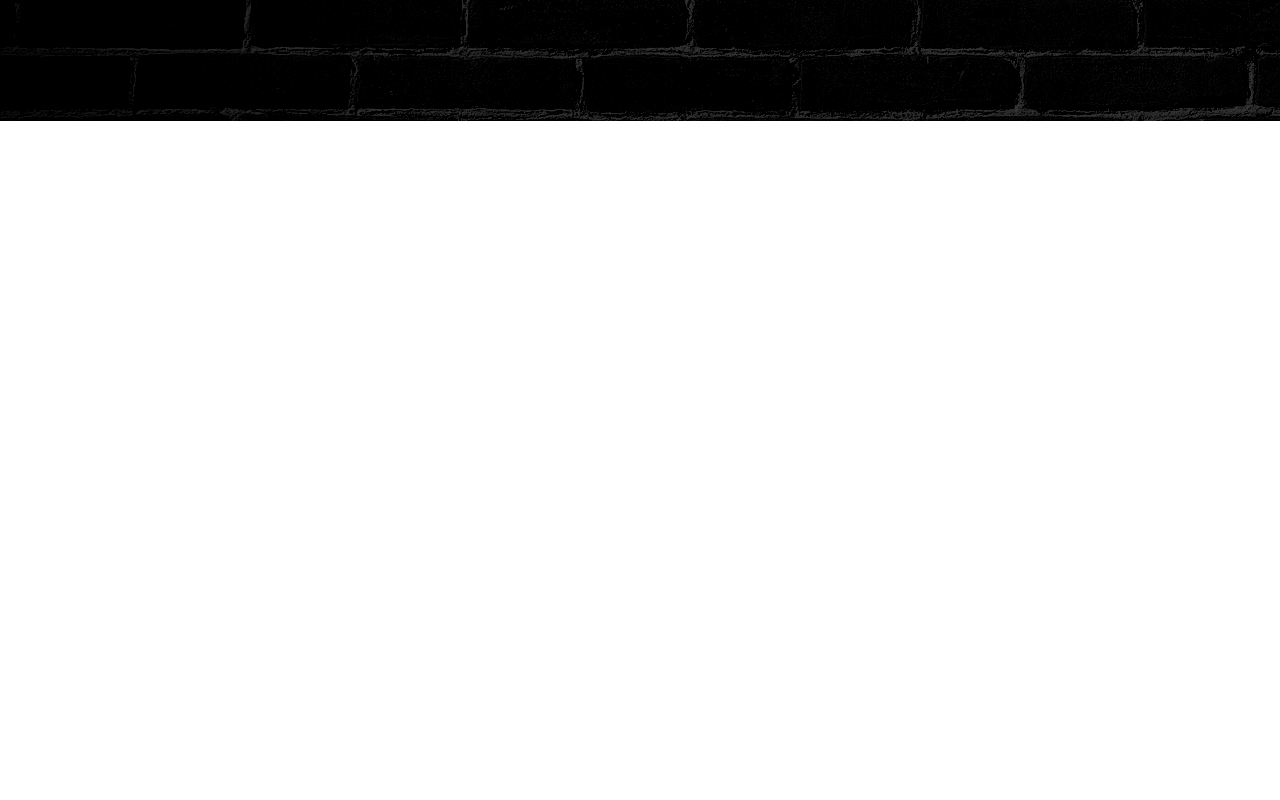
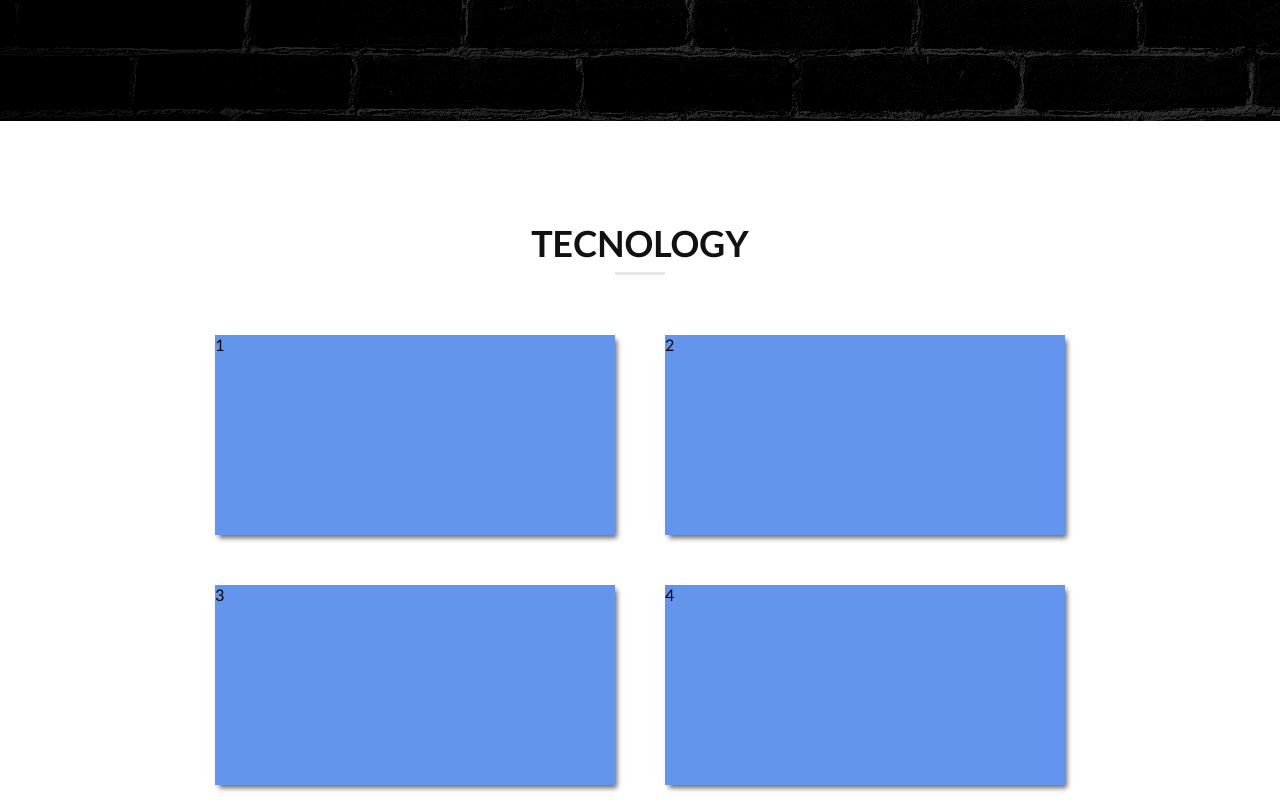
Before and after one commit to Wladyslav/ourapp, a React (Create React App) app: page / in a window 1280 px wide. Shown: the part 2040-2840 px from the top of the page. Before the commit the page ends 2161 px from the top, so only its background shows below. Built offline with nearby package versions, Linux system fonts and the light colour scheme.

Commit message:
tecnology section add

```diff
--- a/src/index.css
+++ b/src/index.css
@@ -1,3 +1,6 @@
+html{
+  overflow-x: hidden;
+}
 body {
   margin: 0;
   font-family: -apple-system, BlinkMacSystemFont, 'Segoe UI', 'Roboto', 'Oxygen',
--- a/src/pages/mainPage/MainPage.js
+++ b/src/pages/mainPage/MainPage.js
@@ -2,11 +2,13 @@ import React from "react";
 import AboutSection from "./AboutSection/AboutSection";
 import HeroPage from "./HeroPage/HeroPage";
 import ClientsOpinionSection from "./ClientsOpinionSection/ClientsOpinionSection";
+import TecSection from "./TecSection/TecSection.js";
 const MainPage = () => (
   <>
     <HeroPage />
     <AboutSection />
     <ClientsOpinionSection />
+    <TecSection />
   </>
 );
 
--- /dev/null
+++ b/src/pages/mainPage/TecSection/TecSection.js
@@ -0,0 +1,50 @@
+import React from "react";
+import styles from "./TecSection.module.scss";
+import Tile from "./Tile/Tile.js";
+
+const items_array = [
+  {
+    icon: "1",
+    main_text: "1",
+    link: "",
+  },
+  {
+    icon: "2",
+    main_text: "2",
+    link: "",
+  },
+  {
+    icon: "3",
+    main_text: "3",
+    link: "",
+  },
+  {
+    icon: "4",
+    main_text: "4",
+    link: "",
+  },
+  {
+    icon: "5",
+    main_text: "5",
+    link: "",
+  },
+  {
+    icon: "6",
+    main_text: "6",
+    link: "",
+  },
+];
+
+const TecSection = () => (
+  <div className={styles.tec_section_container}>
+    <div className={styles.title}>
+      <h2>Tecnology</h2>
+    </div>
+    <div className={styles.tiles_container}>
+      {items_array.map((item) => (
+        <Tile item={item} />
+      ))}
+    </div>
+  </div>
+);
+export default TecSection;
--- /dev/null
+++ b/src/pages/mainPage/TecSection/TecSection.module.scss
@@ -0,0 +1,37 @@
+.tec_section_container {
+  max-width: 1300px;
+  margin: 0 auto;
+  padding: 100px 0;
+  display: flex;
+  flex-wrap: wrap;
+  justify-content: center;
+  .title {
+    width: 100%;
+    text-align: center;
+    font-weight: 900;
+    color: #111111;
+    font-size: 24px;
+    text-transform: uppercase;
+    letter-spacing: 1.3;
+    margin-bottom: 70px;
+    position: relative;
+    ::after {
+      content: "";
+      position: absolute;
+      width: 50px;
+      left: calc(50% - 25px);
+      height: 3px;
+      background-color: #e8e8e8;
+      bottom: -10px;
+    }
+  }
+  .tiles_container {
+    width: 100%;
+    position: relative;
+
+    display: flex;
+    flex-wrap: wrap;
+    justify-content: center;
+    gap: 50px;
+  }
+}
--- /dev/null
+++ b/src/pages/mainPage/TecSection/Tile/Tile.js
@@ -0,0 +1,11 @@
+import React from "react";
+import styles from "./Tile.module.scss";
+
+const Tile = ({ item }) => (
+  <div className={styles.tile_container}>
+    <div className={styles.tile_img}></div>
+    <div className={styles.tile_description}>{item.main_text}</div>
+  </div>
+);
+
+export default Tile;
--- /dev/null
+++ b/src/pages/mainPage/TecSection/Tile/Tile.module.scss
@@ -0,0 +1,37 @@
+.tile_container {
+  width: 400px;
+  height: 200px;
+  background: cornflowerblue;
+  box-shadow: 3px 4px 5px -1px rgba(0, 0, 0, 0.6);
+
+  &:hover {
+    animation: wobble-hor-bottom 0.8s both;
+  }
+
+  .tile_img {
+    background: cornflowerblue;
+    box-shadow: 3px 4px 5px -1px rgba(0, 0, 0, 0.6);
+  }
+}
+@keyframes wobble-hor-bottom {
+  0%,
+  100% {
+    transform: translateX(0%);
+    transform-origin: 50% 50%;
+  }
+  15% {
+    transform: translateX(-30px) rotate(-6deg);
+  }
+  30% {
+    transform: translateX(15px) rotate(6deg);
+  }
+  45% {
+    transform: translateX(-15px) rotate(-3.6deg);
+  }
+  60% {
+    transform: translateX(9px) rotate(2.4deg);
+  }
+  75% {
+    transform: translateX(-6px) rotate(-1.2deg);
+  }
+}
```
